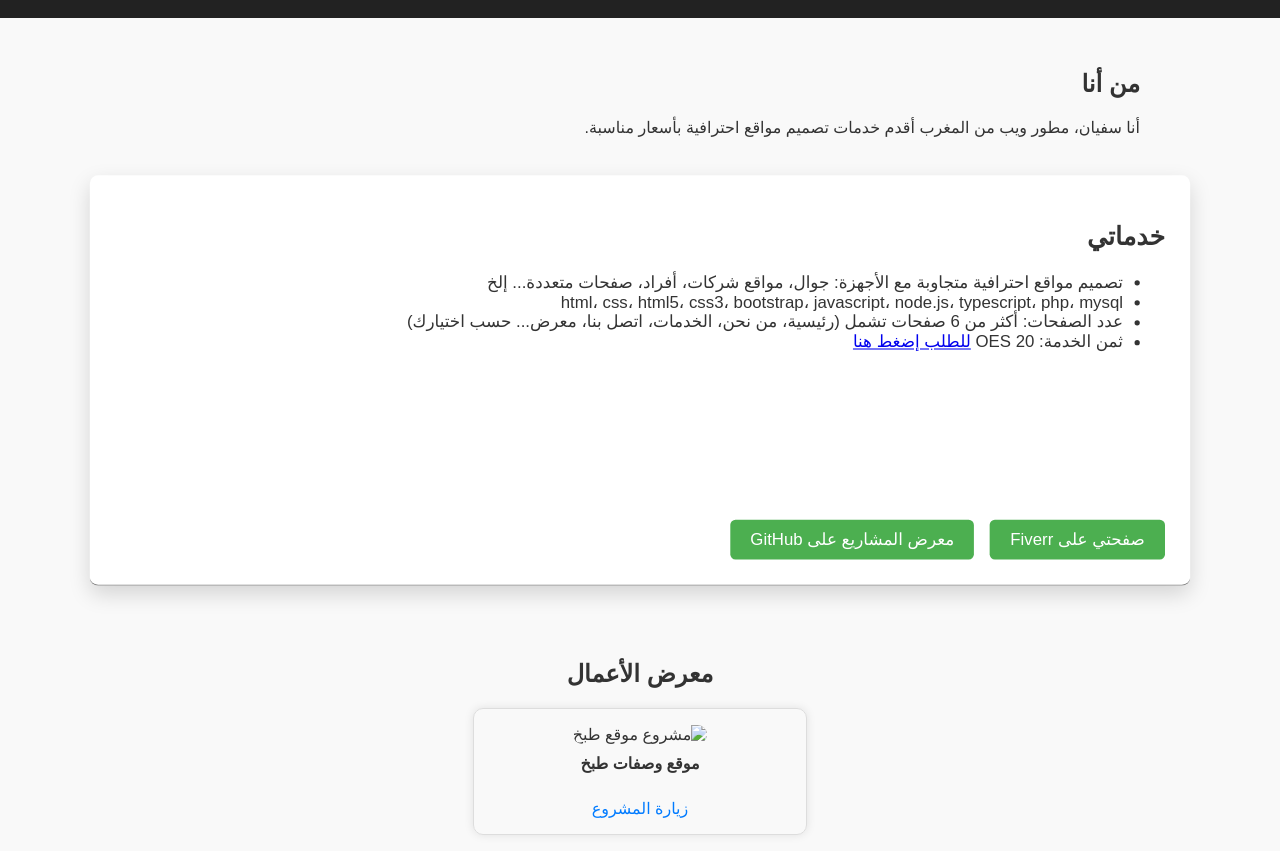
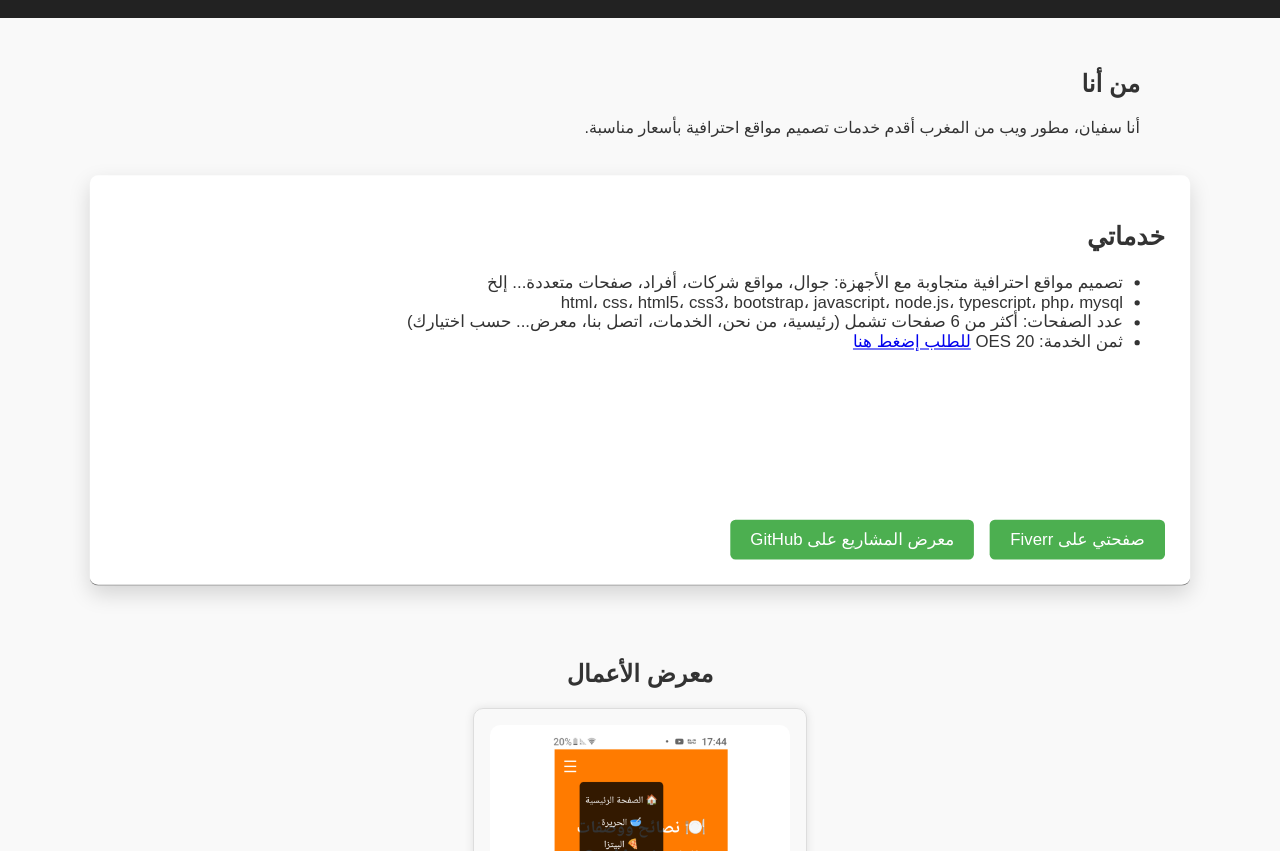
Before and after one commit to Soufianeelgh/Portfolio-, a plain HTML site: page index.html in a window 1280 px wide. Shown: the part 101-952 px from the top of the page. Drawn offline with Linux system fonts and the light colour scheme.

Commit message:
Update index.html
Add img

```diff
--- a/index.html
+++ b/index.html
@@ -180,7 +180,7 @@
   <h2 id="portfolioTitle">معرض الأعمال</h2>
   <div class="projects">
     <div class="project">
-      <img src="tabkh.jpg" alt="مشروع موقع طبخ" width="300">
+      <img src=" InShot_20250703_002747874.jpg " alt="مشروع موقع طبخ" width="300">
       <p>موقع وصفات طبخ</p>
       <a href="https://soufianeelgh.github.io/Tabkh/" target="_blank">زيارة المشروع</a>
     </div>
```
